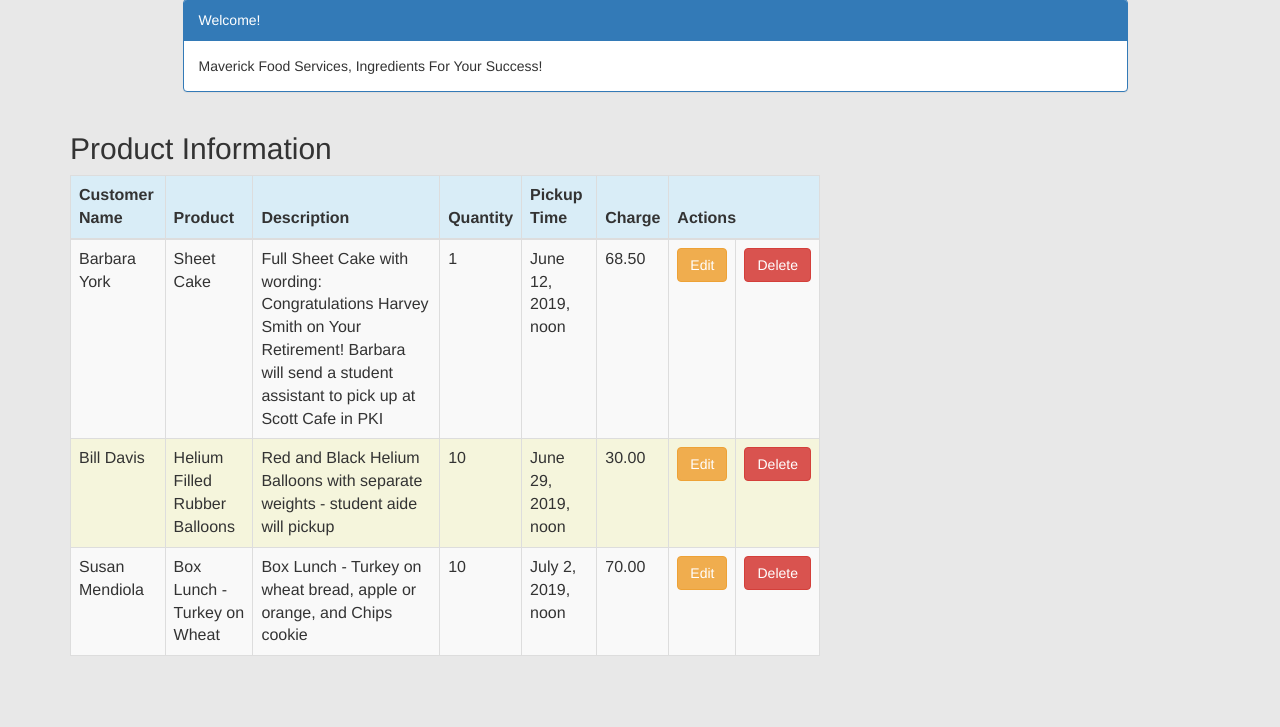
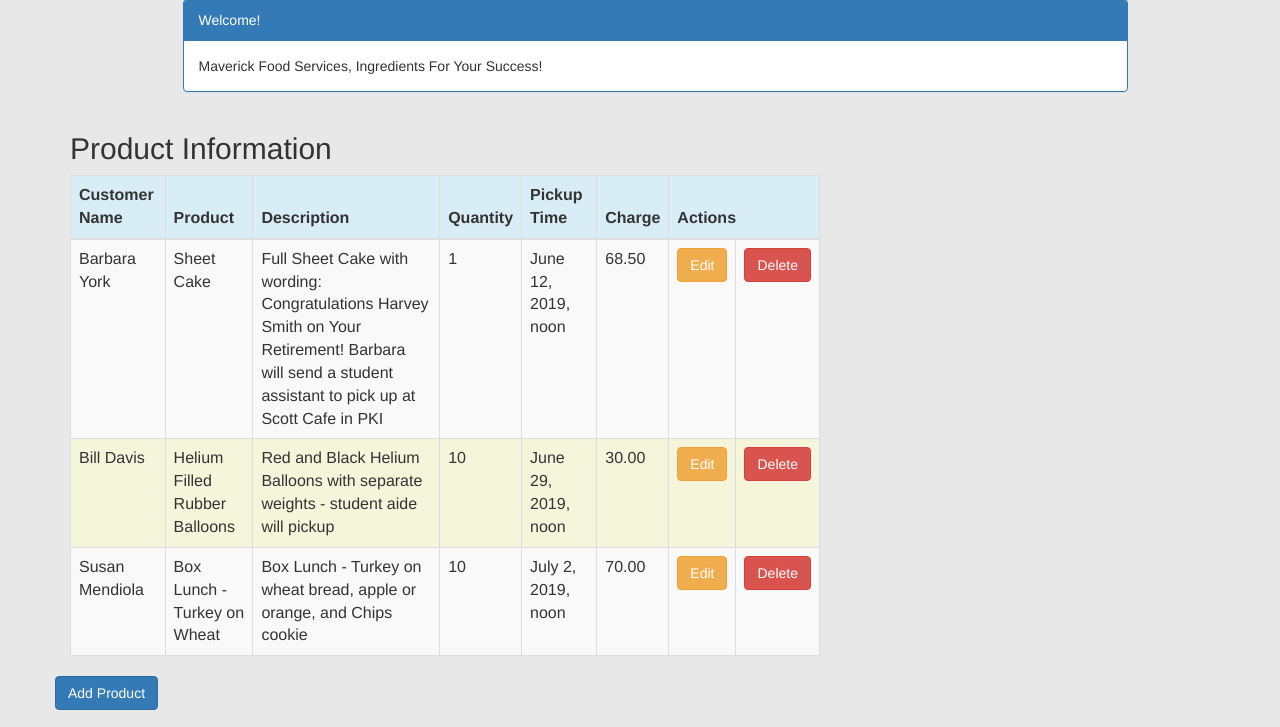
Before and after one commit to amrohde/assign2.2, a Django app: page /product_list in a window 1280 px wide. Shown: the part 73-800 px from the top of the page. Run offline with Django 3.2, Linux system fonts and the light colour scheme; a user stored in the database is signed in; data comes from the database, SQL or seed files in the repository; both versions use the stored data as it was after the commit; some libraries are stand-ins or nearby versions.

Commit message:
added product button

```diff
--- a/crm/templates/crm/product_list.html
+++ b/crm/templates/crm/product_list.html
@@ -58,6 +58,9 @@
 		{% endfor %}
 			</tbody>
 		</table>
+		<div class="row">
+			<a href="{% url 'crm:product_new' %}" class="row"><span class="btn btn-primary">Add Product</span></a>
+		</div>
 	</div>
 </body>
 </html>
```
Also changed, not shown: db.sqlite3.
